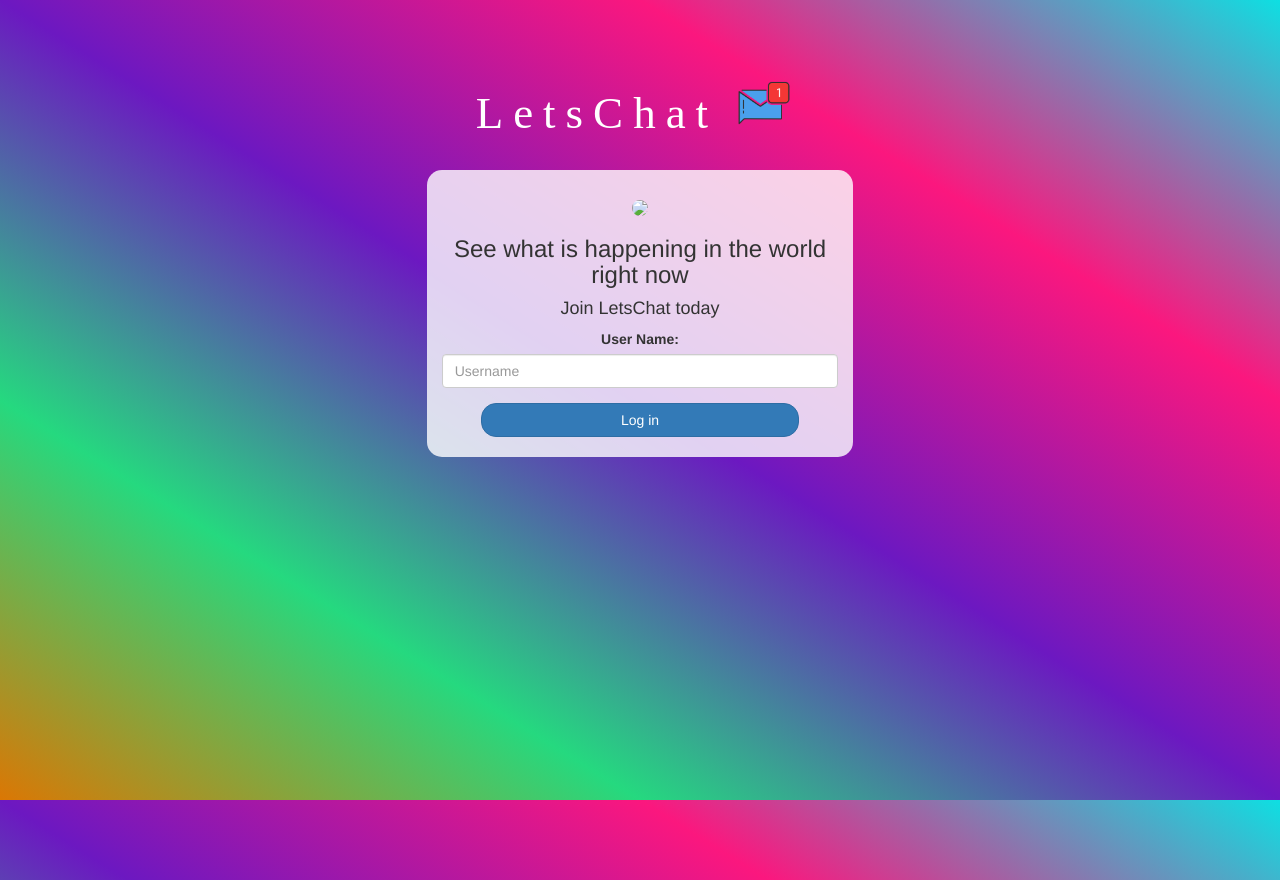
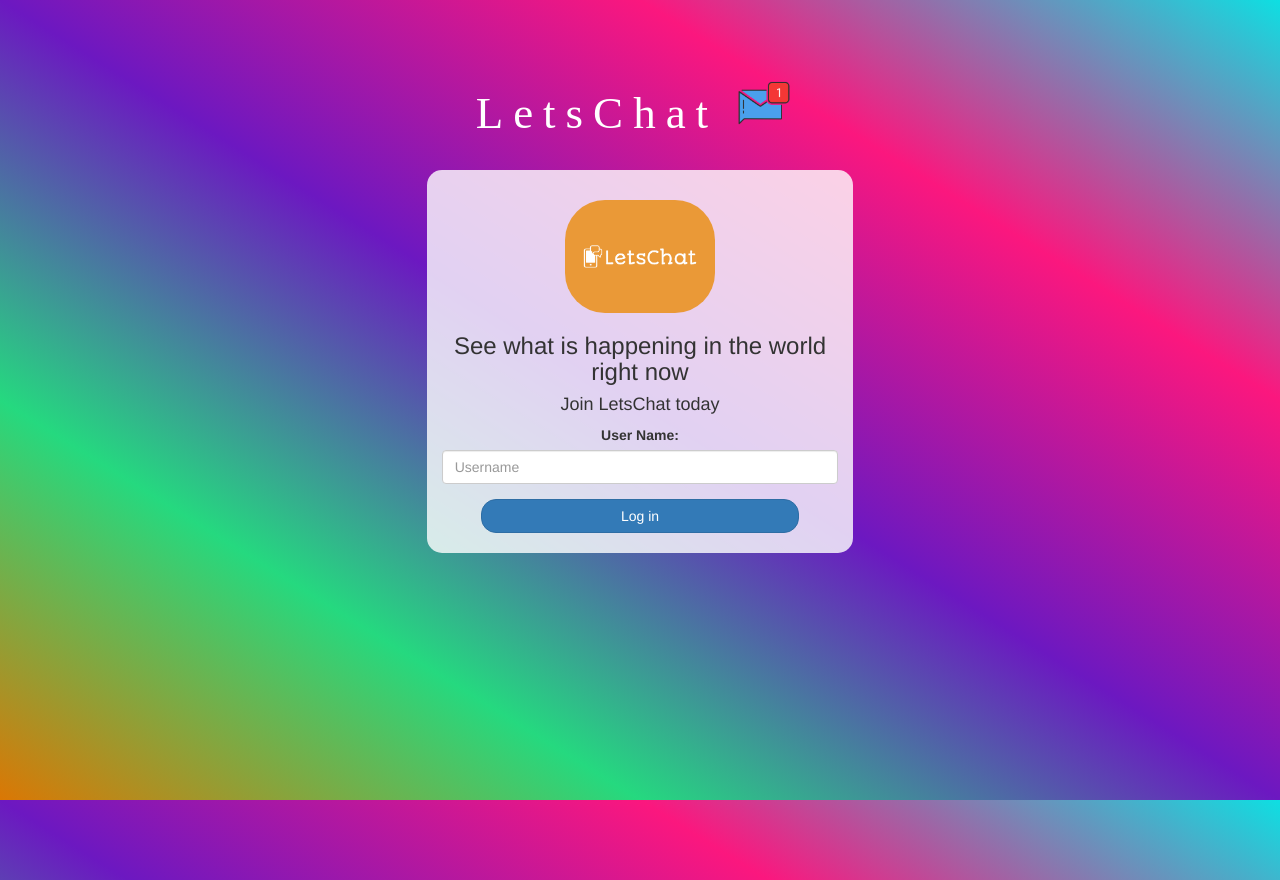
Before and after one commit to D3Vofin/LetsChat1, a plain HTML site: page index.html in a window 1280 px wide. Drawn offline with nearby package versions, Linux system fonts and the light colour scheme; a web font is replaced by a local one.

Commit message:
Add files via upload

```diff
--- a/index.html
+++ b/index.html
@@ -19,7 +19,7 @@
 	</sup>
 </h1>
 	<div class="col-lg-4 col-md-6 col-sm-6 col-xs-11 login_div">
-	<img src="logo.png" class="logo">
+	<img src="letschat-high-resolution-logo.png" class="logo">
 		<h3 >See what is happening in the world right now</h3>
 		<h4 >Join LetsChat today</h4>
 		<div class="form-group">
--- a/style.css
+++ b/style.css
@@ -25,7 +25,7 @@ background-image: linear-gradient(to right top, #db7704, #25d97f, #6c18c1, #fb17
 
 .logo
 {
-	width: 80px;margin-top: 30px;border-radius: 40px;
+	width: 150px;margin-top: 30px;border-radius: 40px;
 }
 
 #login_button
```
Also changed, not shown: letschat-high-resolution-logo.png (added).
